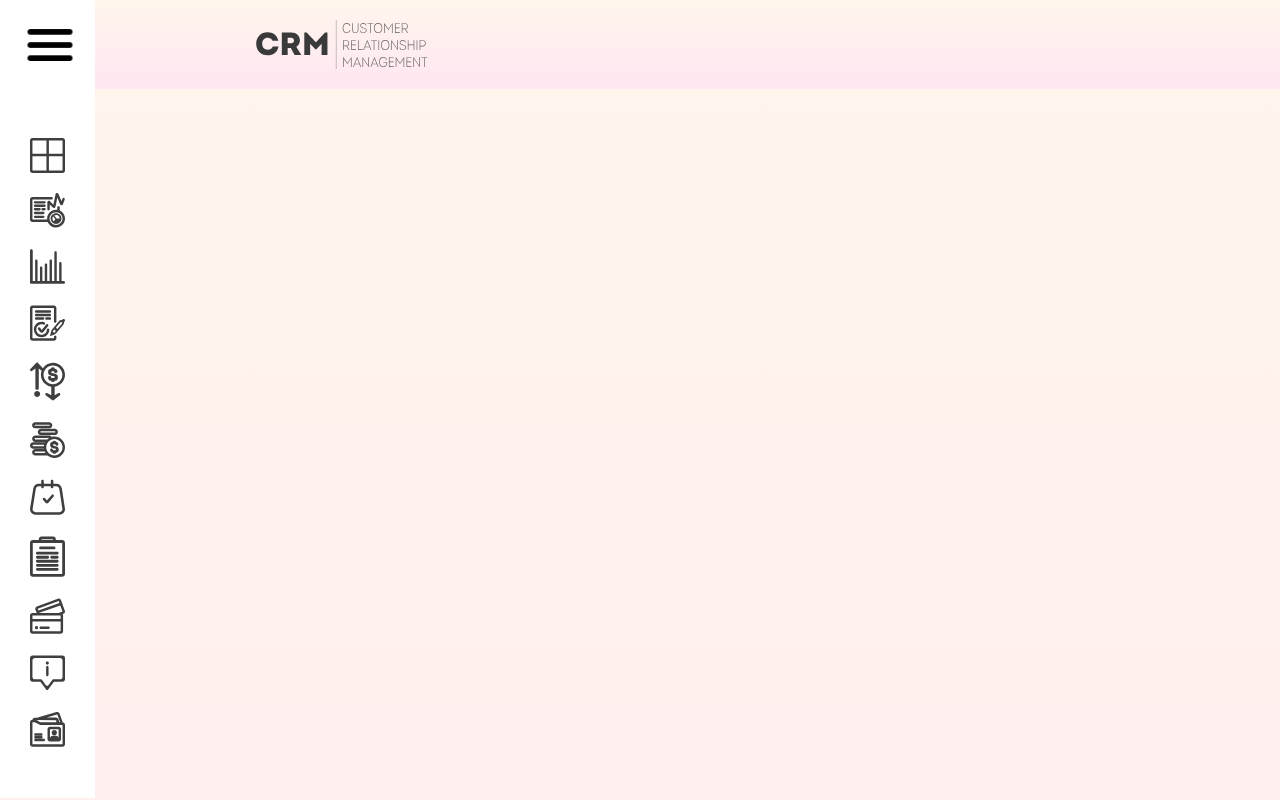
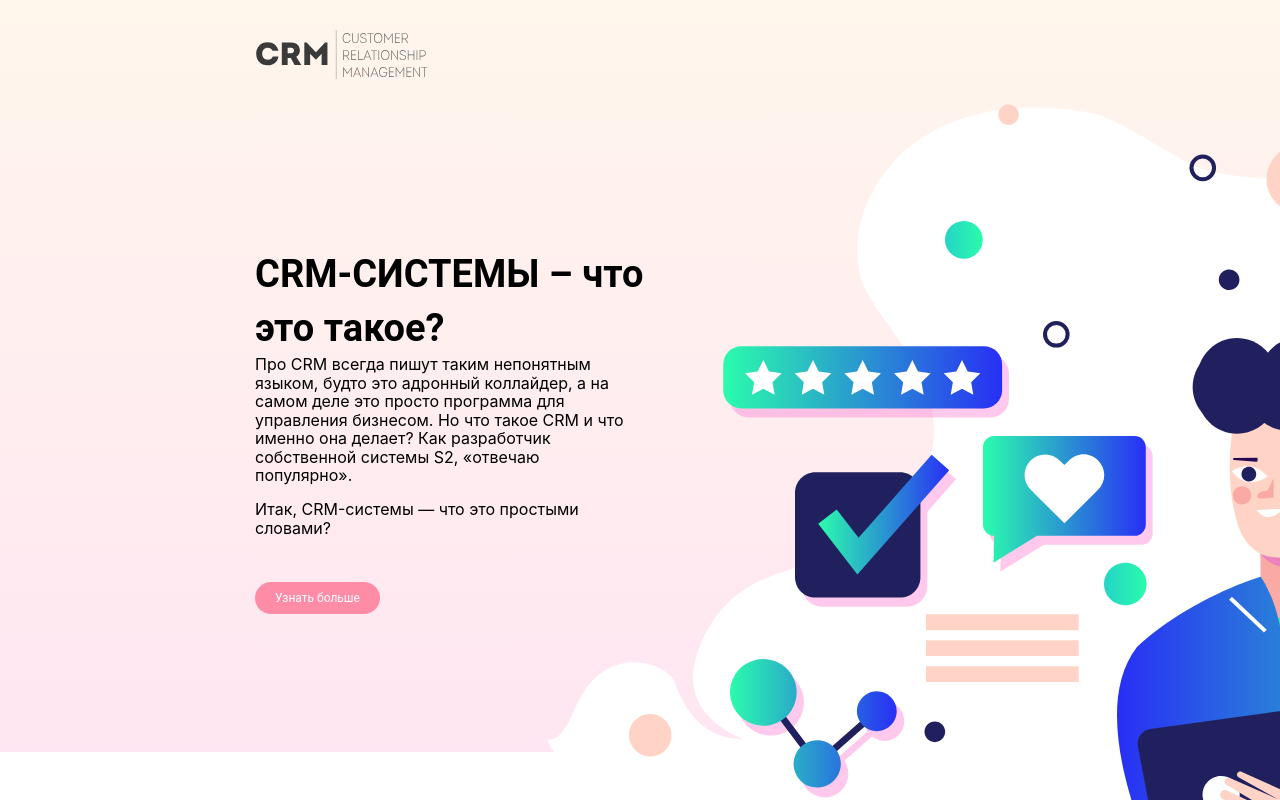
Before and after one commit to Lumenatom/app-crm, a React (Create React App) app: page / in a window 1280 px wide. Shown: the top 800 px of the page. Built offline with nearby package versions, Linux system fonts and the light colour scheme.

Commit message:
Update App.js

```diff
--- a/src/App.js
+++ b/src/App.js
@@ -26,7 +26,7 @@ function App() {
     <BrowserRouter>
       <div className="App">
         <Routes>
-          <Route path='/' element={!isAuth ? <Workspace /> : <HomePage />} />
+          <Route path='/' element={isAuth ? <Workspace /> : <HomePage />} />
           <Route path='/regestration' element={<Regestration />} />
           <Route path='/login' element={<Login />} />
           <Route path='/workspace' element={<Workspace />} />
```
